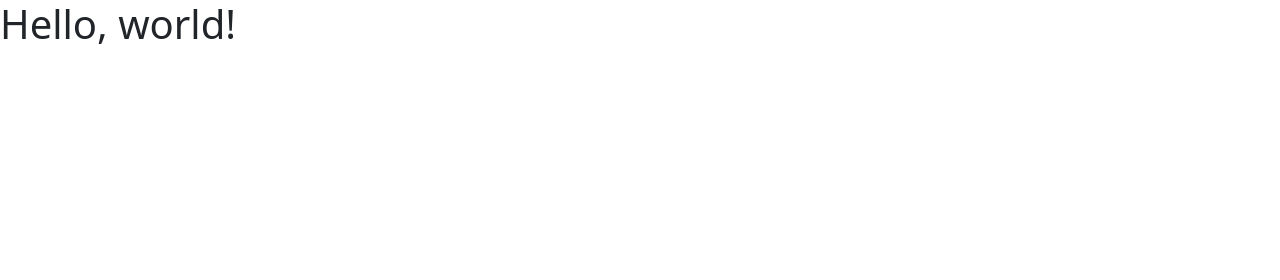
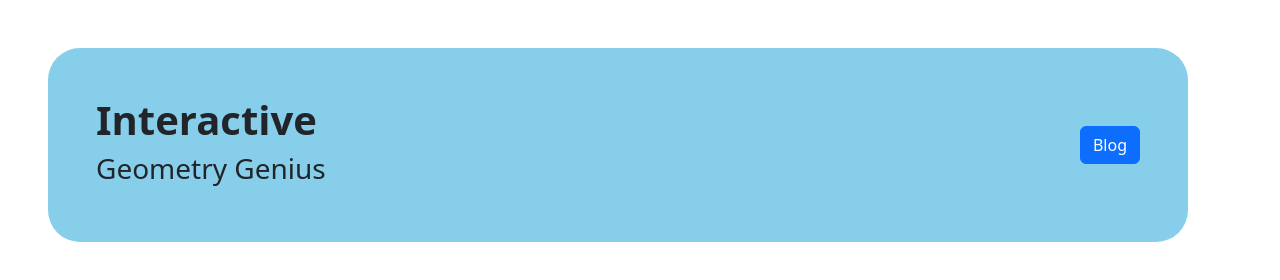
Before and after one commit to ABU-29-7-1991/MY-FIVTH-ASSIGNMENT, a plain HTML site: page index.html in a window 1280 px wide. Drawn offline with nearby package versions, Linux system fonts and the light colour scheme.

Commit message:
HEADER ADDED

```diff
--- a/index.html
+++ b/index.html
@@ -3,11 +3,18 @@
   <head>
     <meta charset="utf-8">
     <meta name="viewport" content="width=device-width, initial-scale=1">
-    <title>Bootstrap demo</title>
+    <title>My Fivth Assignment</title>
     <link href="https://cdn.jsdelivr.net/npm/bootstrap@5.3.0-alpha1/dist/css/bootstrap.min.css" rel="stylesheet" integrity="sha384-GLhlTQ8iRABdZLl6O3oVMWSktQOp6b7In1Zl3/Jr59b6EGGoI1aFkw7cmDA6j6gD" crossorigin="anonymous">
   </head>
   <body>
-    <h1>Hello, world!</h1>
+    <div class="container d-flex justify-content-between align-items-center rounded-5 p-5 m-5" style="background-color: skyblue;">
+        <div>
+            <h1 class="fw-bold">Interactive</h1>
+            <h3>Geometry Genius</h3>
+        </div>
+        <div class="btn btn-primary">Blog</div>
+    </div>
+
     <script src="https://cdn.jsdelivr.net/npm/bootstrap@5.3.0-alpha1/dist/js/bootstrap.bundle.min.js" integrity="sha384-w76AqPfDkMBDXo30jS1Sgez6pr3x5MlQ1ZAGC+nuZB+EYdgRZgiwxhTBTkF7CXvN" crossorigin="anonymous"></script>
   </body>
 </html>
```
